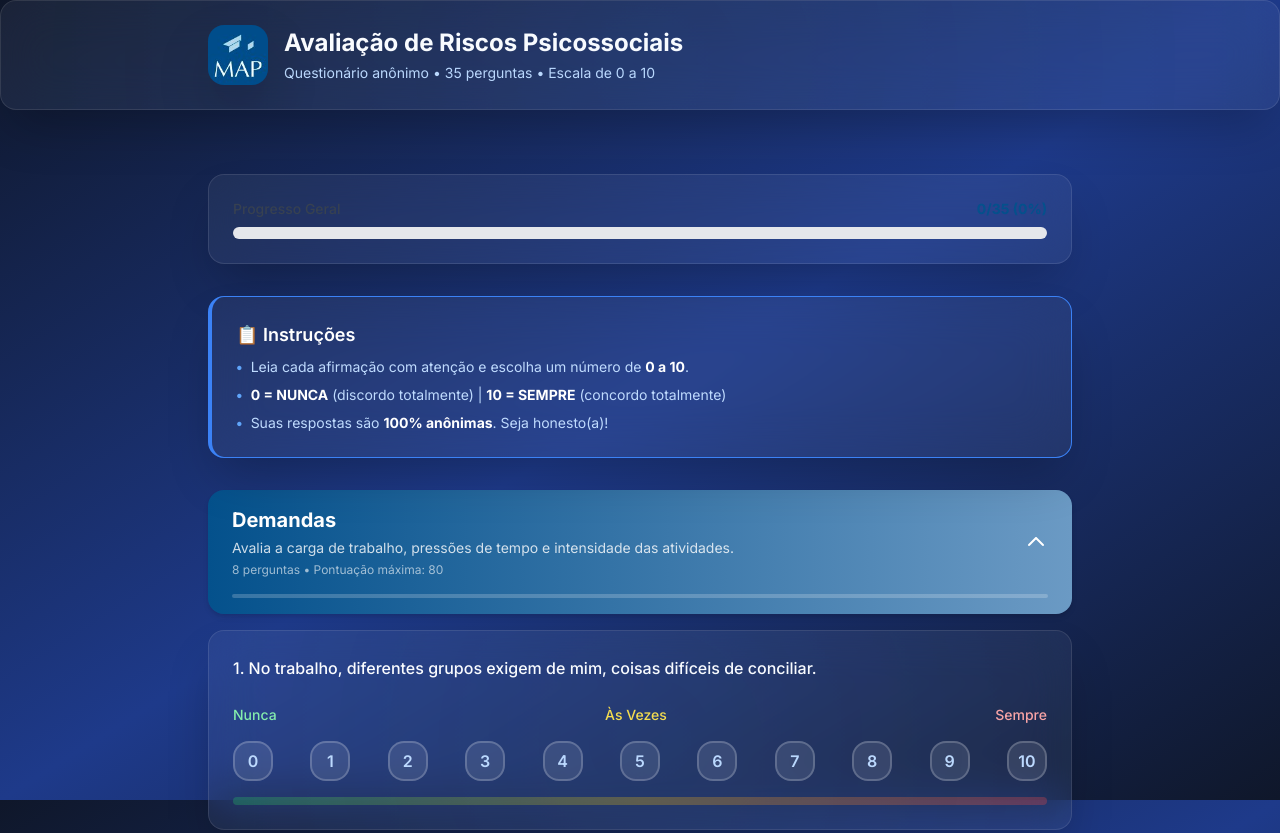
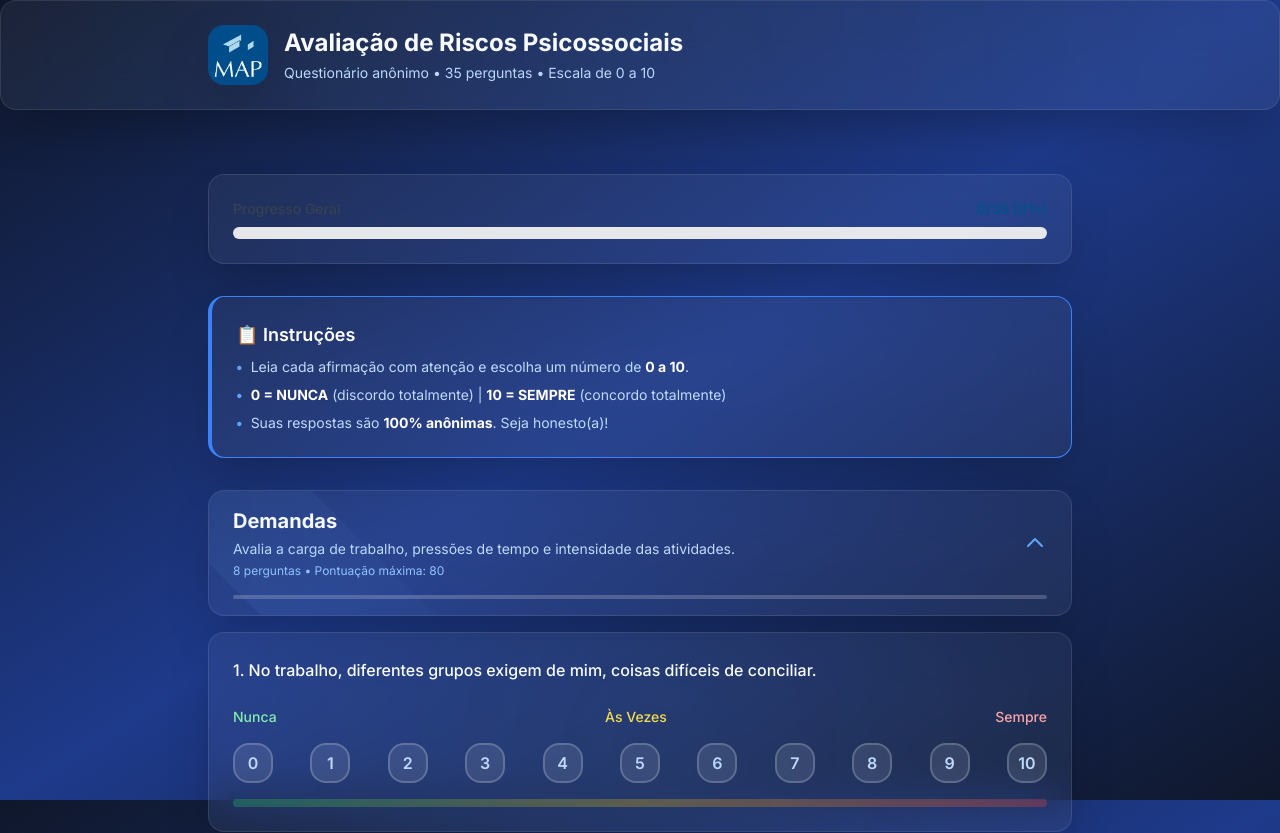
Before and after one commit to doni010520/riscos-psicossociais-map, a Next.js app in the folder frontend/: page /formulario in a window 1280 px wide. Shown: the top 833 px of the page. Built offline with nearby package versions, Linux system fonts and the light colour scheme; no server answers.

Commit message:
Update styles in DimensionHeader component

```diff
--- a/frontend/src/components/formulario/DimensionHeader.tsx
+++ b/frontend/src/components/formulario/DimensionHeader.tsx
@@ -6,19 +6,19 @@ import { DIMENSION_DESCRIPTIONS } from '@/lib/questions';
 
 export function DimensionHeader({ dimension, isExpanded, onToggle }: DimensionHeaderProps) {
   return (
-    <div className="bg-gradient-to-r from-map-primary to-map-secondary rounded-lg shadow-md overflow-hidden">
+    <div className="glass-card glass-shine overflow-hidden">
       <button
         onClick={onToggle}
-        className="w-full px-6 py-4 flex items-center justify-between text-left hover:opacity-90 transition-opacity"
+        className="w-full px-6 py-4 flex items-center justify-between text-left hover:bg-white/10 transition-all"
       >
         <div className="flex-1">
           <h3 className="text-xl font-bold text-white mb-1">
             {dimension.label}
           </h3>
-          <p className="text-sm text-white/80">
+          <p className="text-sm text-blue-200">
             {DIMENSION_DESCRIPTIONS[dimension.name]}
           </p>
-          <p className="text-xs text-white/60 mt-1">
+          <p className="text-xs text-blue-300 mt-1">
             {dimension.questionCount} perguntas • Pontuação máxima: {dimension.maxScore}
           </p>
         </div>
@@ -26,7 +26,7 @@ export function DimensionHeader({ dimension, isExpanded, onToggle }: DimensionHe
         {/* Ícone de expandir/colapsar */}
         <div className="ml-4">
           <svg
-            className={`w-6 h-6 text-white transition-transform duration-300 ${
+            className={`w-6 h-6 text-blue-400 transition-transform duration-300 ${
               isExpanded ? 'rotate-180' : ''
             }`}
             fill="none"
@@ -42,7 +42,7 @@ export function DimensionHeader({ dimension, isExpanded, onToggle }: DimensionHe
       {isExpanded && (
         <div className="px-6 pb-4">
           <div className="h-1 bg-white/20 rounded-full overflow-hidden">
-            <div className="h-full bg-white/40 rounded-full" style={{ width: '0%' }}></div>
+            <div className="h-full bg-blue-500 rounded-full" style={{ width: '0%' }}></div>
           </div>
         </div>
       )}
```
